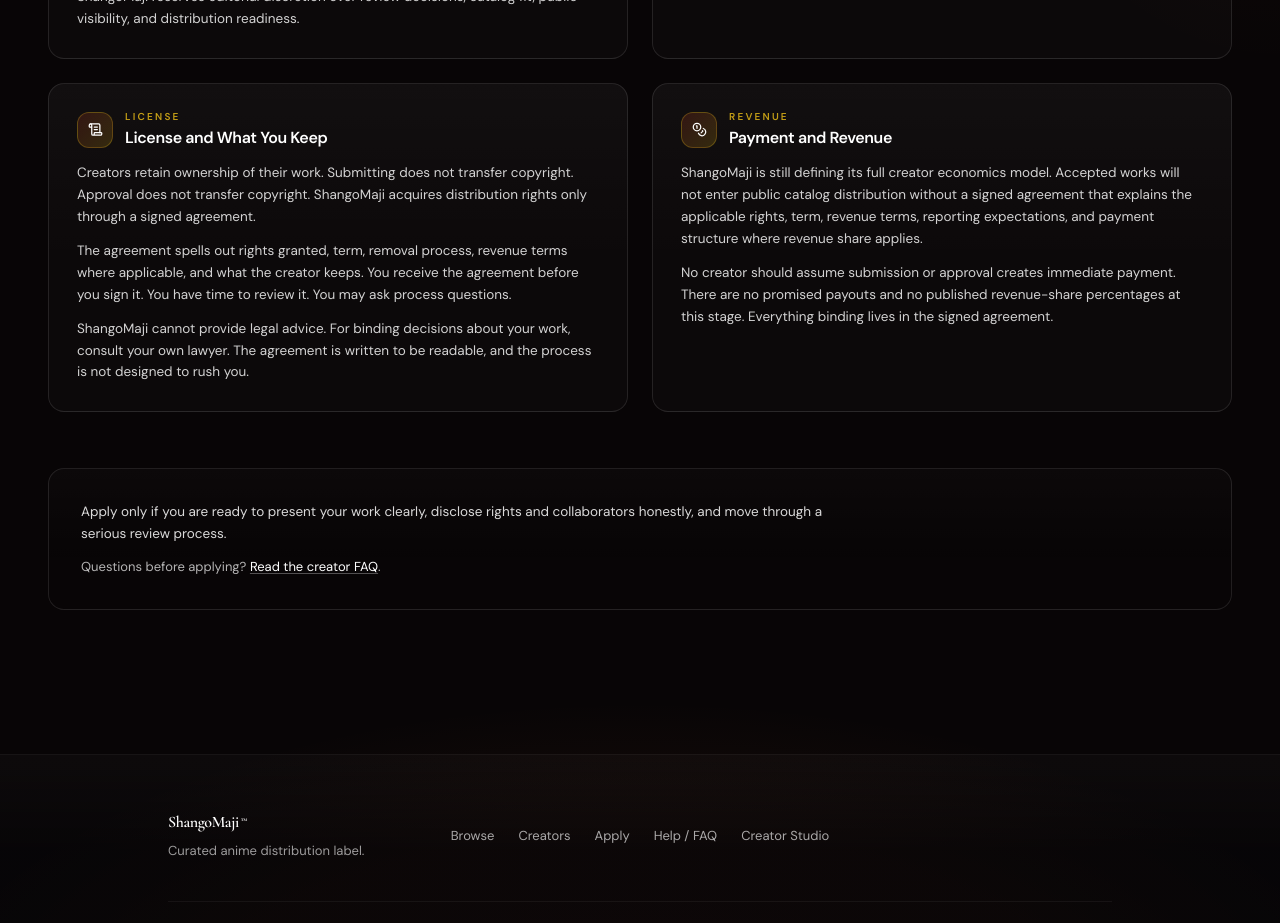
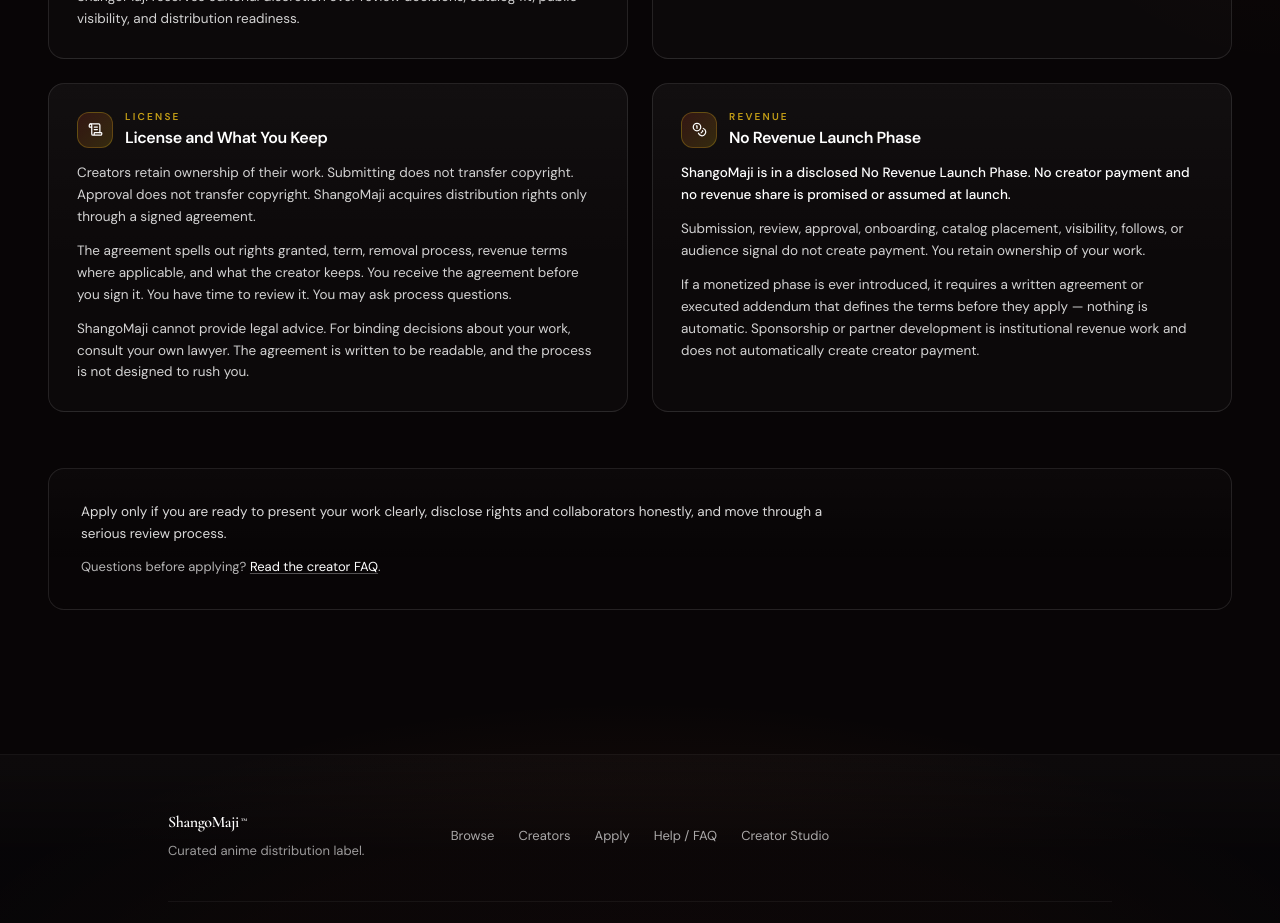
Before and after one commit to G-Labz/shangomaji-clean, a Next.js app: page /creators/apply in a window 1280 px wide. Shown: the part 3100-4023 px from the top of the page. Built offline with nearby package versions, Linux system fonts and the light colour scheme.

Commit message:
Phase 10J-D add no revenue launch disclosures

```diff
--- a/src/app/creators/apply/page.tsx
+++ b/src/app/creators/apply/page.tsx
@@ -1067,6 +1067,16 @@
                       </div>
                     ) : null)}
                   </div>
+
+                  {/* Phase 10J-D — No Revenue Launch Phase disclosure (visible only; no stored ack). */}
+                  <div className="mt-6 p-4 rounded-2xl border border-white/10 bg-white/[0.02]">
+                    <p className="text-[11px] uppercase tracking-[0.18em] mb-2" style={{ color: "rgba(245,197,24,0.7)" }}>
+                      Before you submit
+                    </p>
+                    <p className="text-ink-faint text-[13px] leading-relaxed">
+                      ShangoMaji is in a disclosed No Revenue Launch Phase. No creator payment and no revenue share is promised or assumed. Submitting, review, approval, onboarding, catalog placement, visibility, follows, or audience signal do not create payment. You retain ownership of your work. Any future monetization would require a written agreement or executed addendum before it applies.
+                    </p>
+                  </div>
                 </div>
               )}
             </motion.div>
@@ -1266,13 +1276,16 @@
             <PolicyCard
               icon={Coins}
               eyebrow="Revenue"
-              title="Payment and Revenue"
+              title="No Revenue Launch Phase"
             >
-              <p>
-                ShangoMaji is still defining its full creator economics model. Accepted works will not enter public catalog distribution without a signed agreement that explains the applicable rights, term, revenue terms, reporting expectations, and payment structure where revenue share applies.
+              <p className="text-white font-medium">
+                ShangoMaji is in a disclosed No Revenue Launch Phase. No creator payment and no revenue share is promised or assumed at launch.
               </p>
               <p>
-                No creator should assume submission or approval creates immediate payment. There are no promised payouts and no published revenue-share percentages at this stage. Everything binding lives in the signed agreement.
+                Submission, review, approval, onboarding, catalog placement, visibility, follows, or audience signal do not create payment. You retain ownership of your work.
+              </p>
+              <p>
+                If a monetized phase is ever introduced, it requires a written agreement or executed addendum that defines the terms before they apply &mdash; nothing is automatic. Sponsorship or partner development is institutional revenue work and does not automatically create creator payment.
               </p>
             </PolicyCard>
           </div>
--- a/src/app/help/page.tsx
+++ b/src/app/help/page.tsx
@@ -98,15 +98,15 @@
     items: [
       {
         q: "Does ShangoMaji pay creators?",
-        a: "ShangoMaji is still defining its full creator economics model. Accepted works will not enter public catalog distribution without a signed agreement that explains the applicable rights, term, revenue terms, reporting expectations, and payment structure where revenue share applies. No creator should assume submission or approval creates immediate payment.",
+        a: "Not at launch. ShangoMaji is in a disclosed No Revenue Launch Phase: no creator payment and no revenue share is promised or assumed. Submission, review, approval, onboarding, catalog placement, visibility, follows, or audience signal do not create payment. You keep ownership of your work.",
       },
       {
-        q: "Why isn't there a published revenue-share percentage?",
-        a: "Because the economics are still being finalized and binding terms belong in a signed agreement, not in a marketing line. ShangoMaji would rather under-promise upfront than publish a number that does not survive the agreement.",
+        q: "Could payment exist later?",
+        a: "Only if a monetized phase is introduced in the future, and only through a written agreement or executed addendum that defines the terms before they apply. Nothing is automatic. You retain ownership either way.",
       },
       {
-        q: "Does acceptance mean I'm getting paid?",
-        a: "No. Acceptance means the work is moving into licensing and media-readiness review. Payment terms, where applicable, live in the signed agreement.",
+        q: "Does acceptance, catalog placement, or audience interest mean I'm getting paid?",
+        a: "No. Acceptance moves the work into licensing and media-readiness review. Catalog placement, visibility, follows, and audience signal are not payment and do not trigger payment. Sponsorship or partner development is institutional revenue work and does not automatically create creator payment.",
       },
     ],
   },
--- a/src/app/license/[projectId]/page.tsx
+++ b/src/app/license/[projectId]/page.tsx
@@ -224,6 +224,30 @@
         Executing for <strong style={{ color: "white" }}>{state.project.title}</strong>.
         Read the terms, select your term length, acknowledge each item, and sign.
       </p>
+
+      {/* Phase 10J-D — No Revenue Launch Phase disclosure. Page-level only; this is
+          NOT part of SDL_SECTIONS, so it is not baked into the executed receipt and
+          cannot mutate historical receipts. SDL body/version/acks are unchanged. */}
+      <div
+        style={{
+          marginBottom: 28,
+          padding: 14,
+          border: "1px solid rgba(255,255,255,0.12)",
+          background: "rgba(255,255,255,0.03)",
+          borderRadius: 10,
+        }}
+      >
+        <p style={{ color: "white", fontWeight: 600, fontSize: 13, margin: "0 0 6px" }}>
+          No Revenue Launch Phase
+        </p>
+        <p style={{ ...bodyText, fontSize: 13, margin: 0 }}>
+          No creator payment and no revenue share is promised or assumed at launch.
+          Signing this license grants distribution rights; it does not create payment.
+          Submission, approval, catalog placement, visibility, follows, or audience signal
+          do not create payment. Any future monetization would require a written agreement
+          or executed addendum before it applies. You retain ownership of your work.
+        </p>
+      </div>
 
       {/* SDL full text */}
       <Card>
--- a/src/app/why/page.tsx
+++ b/src/app/why/page.tsx
@@ -37,7 +37,7 @@
   "ShangoMaji will not train AI on creator-submitted materials.",
   "Submission is review, not publication.",
   "Catalog inclusion is editorial, not algorithmic.",
-  "Revenue terms live in the signed agreement.",
+  "No creator payment is promised or assumed at launch.",
 ];
 
 type Callout = {
@@ -65,9 +65,9 @@
   {
     icon: ScrollText,
     eyebrow: "Revenue",
-    title: "Revenue terms live in the signed agreement.",
+    title: "No Revenue Launch Phase.",
     body:
-      "No promised payouts and no published revenue-share percentages at this stage. Where revenue applies, the terms are defined by the signed agreement, not by marketing copy.",
+      "No creator payment and no revenue share is promised or assumed at launch. Submission, approval, catalog placement, visibility, follows, or audience signal do not create payment. Any future monetization would require a written agreement or executed addendum before it applies.",
   },
 ];
 
@@ -541,7 +541,7 @@
                   className="mt-3 text-white font-semibold tracking-tight text-2xl leading-snug"
                   style={{ fontFamily: "var(--font-display)" }}
                 >
-                  Conservative. Honest. Written down.
+                  No Revenue Launch Phase.
                 </h3>
               </div>
               <div
@@ -549,19 +549,18 @@
                 style={{ color: "rgba(255,255,255,0.78)" }}
               >
                 <p>
-                  ShangoMaji is still defining its full creator economics
-                  model. Accepted works will not enter public catalog
-                  distribution without a signed agreement that explains the
-                  applicable rights, term, revenue terms, reporting
-                  expectations, and payment structure where revenue share
-                  applies.
+                  ShangoMaji is in a disclosed No Revenue Launch Phase. No
+                  creator payment and no revenue share is promised or assumed
+                  at launch. Submission, review, approval, onboarding, catalog
+                  placement, visibility, follows, or audience signal do not
+                  create payment. You retain ownership of your work.
                 </p>
                 <p>
-                  No creator should assume that submission or approval
-                  creates immediate payment. There are no promised payouts,
-                  no published revenue-share percentages, and no implied
-                  monetization from acceptance alone at this stage.
-                  Everything binding lives in the signed agreement.
+                  If a monetized phase is ever introduced, it requires a
+                  written agreement or executed addendum that defines the terms
+                  before they apply &mdash; nothing is automatic. Sponsorship or
+                  partner development is institutional revenue work and does
+                  not automatically create creator payment.
                 </p>
               </div>
             </div>
--- a/src/lib/onboarding-terms.ts
+++ b/src/lib/onboarding-terms.ts
@@ -3,7 +3,11 @@
 // The accepted_version column in creator_onboarding records which version
 // was in force at the moment the creator clicked Accept.
 
-export const ONBOARDING_TERMS_VERSION = "v1";
+// v2 (Phase 10J-D): "Future distribution structure" reworded to the disclosed
+// No Revenue Launch Phase posture. accepted_version is stamped per row at
+// acceptance (creator_onboarding.accepted_version), so existing v1 acceptances
+// keep their recorded wording and only new acceptances record v2.
+export const ONBOARDING_TERMS_VERSION = "v2";
 
 export type TermsSection = {
   heading: string;
@@ -40,9 +44,9 @@
       "If outside interest in your title emerges, whether distribution, licensing, or adaptation, ShangoMaji expects the first conversation. This is a mutual relationship.",
   },
   {
-    heading: "Future distribution structure",
+    heading: "No Revenue Launch Phase",
     body:
-      "Revenue and distribution models will evolve. Changes will be communicated clearly before they take effect. Participation in those structures is part of being an active creator on ShangoMaji.",
+      "ShangoMaji is in a disclosed No Revenue Launch Phase. No creator payment and no revenue share is promised or assumed at launch. Submission, review, approval, onboarding, catalog placement, visibility, follows, or audience signal do not create payment. You keep ownership of your work. If a monetized phase is ever introduced, it requires a written agreement or executed addendum that defines the terms before they apply — nothing is automatic.",
   },
   {
     heading: "Participation rules",
```
